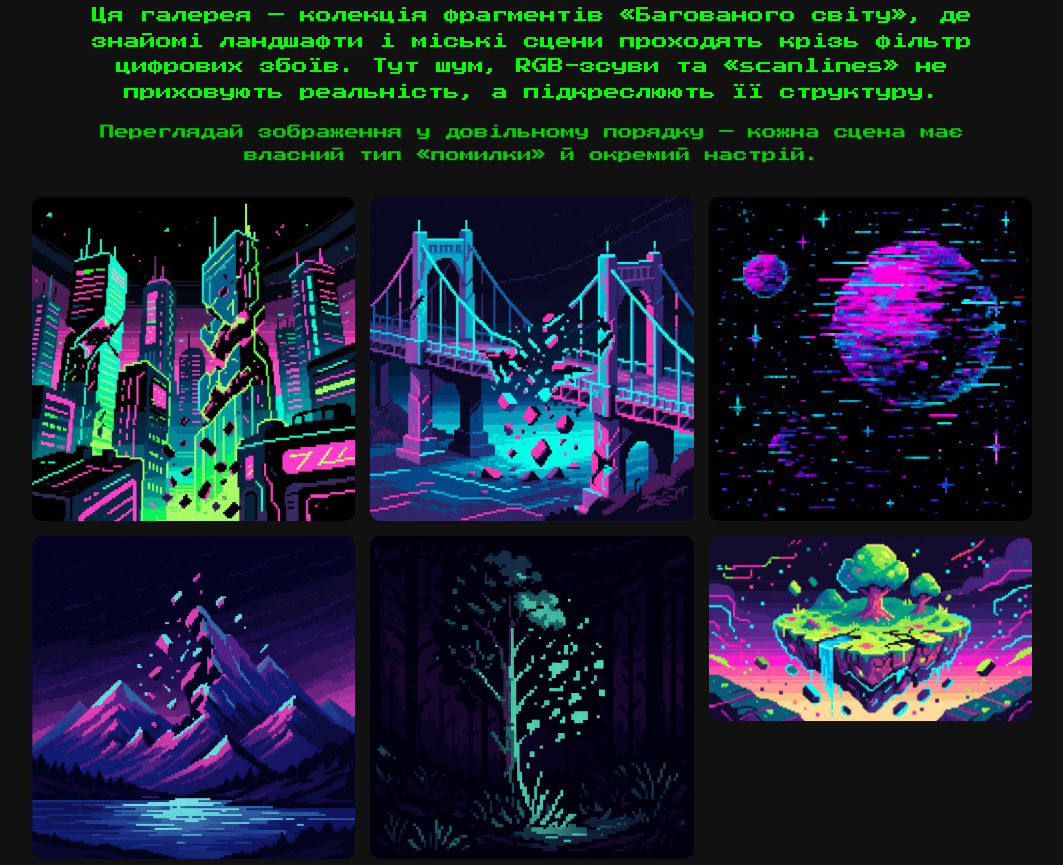
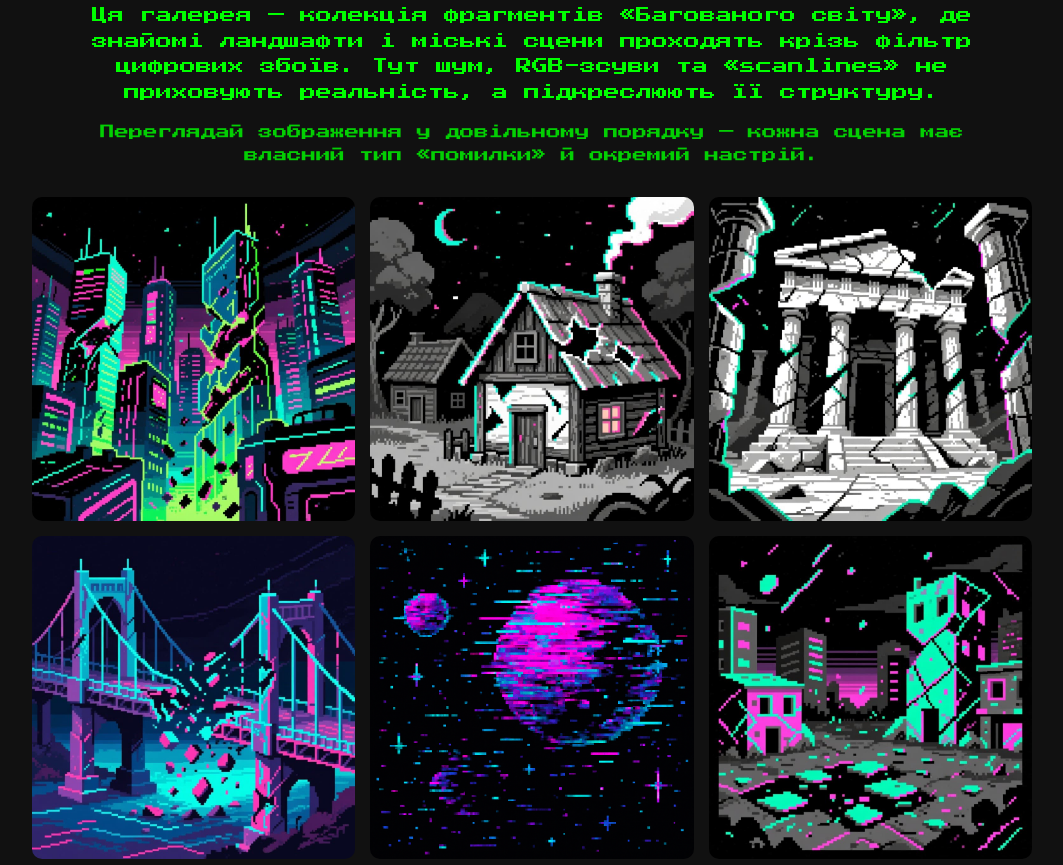
Before and after one commit to ForgeDom/KursovaGraphics, a plain HTML site: page gallery.html in a window 1280 px wide. Shown: the part 235-1100 px from the top of the page, without its empty margins (108-1171 px from the left). Drawn offline with Linux system fonts and the light colour scheme.

Commit message:
changed gif

```diff
--- a/gallery.html
+++ b/gallery.html
@@ -37,11 +37,11 @@
 
     <div class="gallery">
       <img src="images/city1.jpg" alt="Баг 1">
-      <!-- <img src="images/village.jpg" alt="Баг 2"> -->
-      <!-- <img src="images/temple.jpg" alt="Баг 3"> -->
+      <img src="images/village.jpg" alt="Баг 2">
+      <img src="images/temple.jpg" alt="Баг 3">
       <img src="images/bridge.jpg" alt="Баг 4">
       <img src="images/space.png" alt="Баг 10">
-      <!-- <img src="images/city2.jpg" alt="Баг 5"> -->
+      <img src="images/city2.jpg" alt="Баг 5">
       <img src="images/mountain.png" alt="Баг 7">
       <img src="images/tree.png" alt="Баг 8">
 
```
Also changed, not shown: about.html (+1 -1 lines), images/building-export.gif (added).
